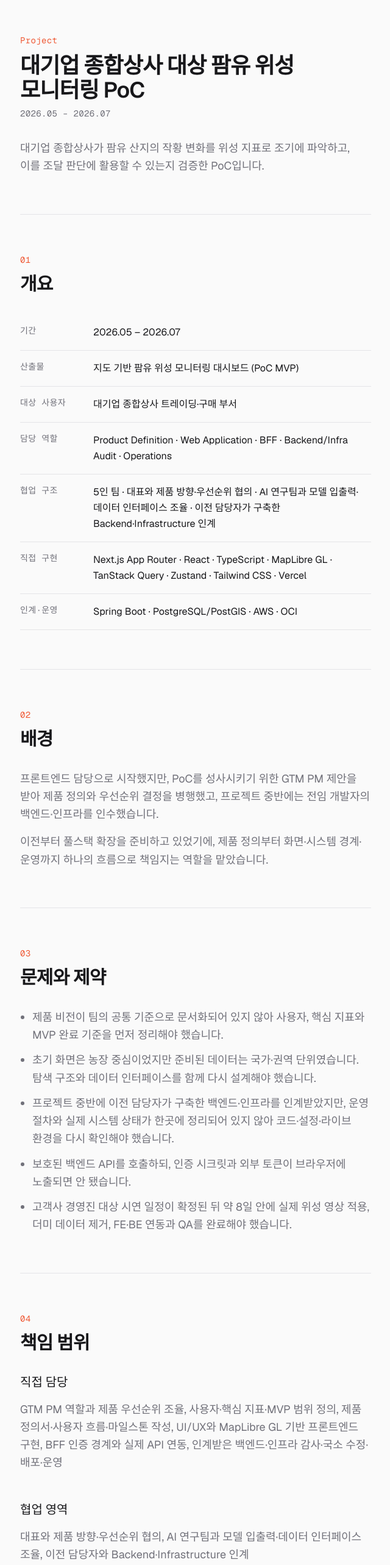
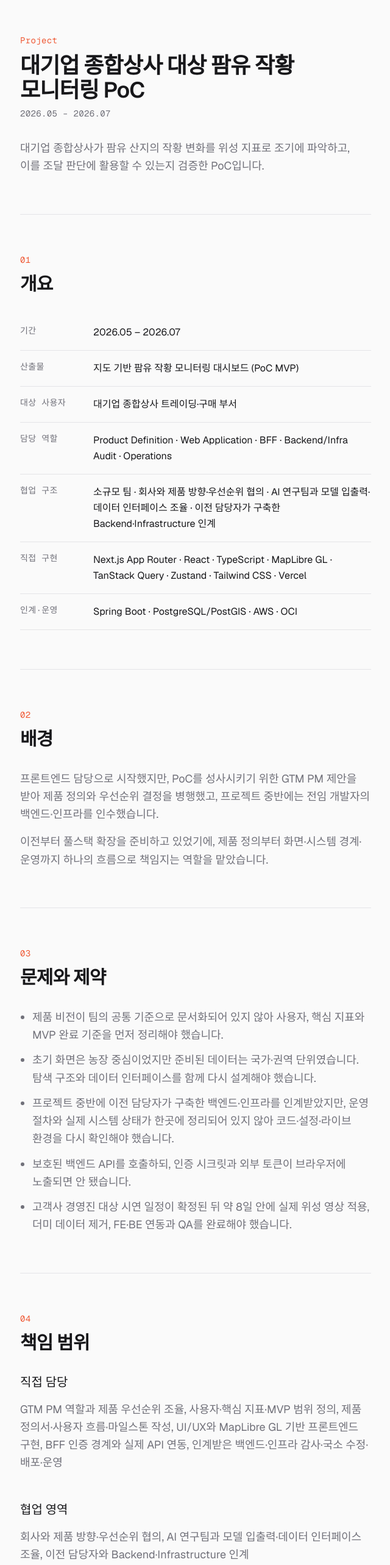
Before and after one commit to Koi-0/koi-dev, a Next.js app: page /projects/palm-monitoring-poc in a window 1280 px wide. Shown: the top 2566 px of the page at 61% size, without its empty margins (319-959 px from the left). Built offline with nearby package versions, Linux system fonts and the light colour scheme.

Commit message:
chore: 프로젝트 명칭·표현 통일 - 팜유 작황 모니터링·수확량 예측·조직 표현 익명화

```diff
--- a/src/app/projects/page.tsx
+++ b/src/app/projects/page.tsx
@@ -17,7 +17,7 @@ const projects: {
 }[] = [
   {
     number: "01",
-    name: "대기업 종합상사 대상 팜유 위성 모니터링 PoC",
+    name: "대기업 종합상사 대상 팜유 작황 모니터링 PoC",
     period: "2026.05 – 2026.07",
     description:
       "대기업 종합상사의 팜유 조달 담당자가 위성 지표를 활용해 농장 상태를 탐색할 수 있는 PoC입니다. 제품 정의, 지도 기반 탐색 화면, BFF 인증 경계 설계와 인계받은 백엔드의 운영 위험 점검 및 일부 수정을 담당했습니다.",
@@ -26,10 +26,10 @@ const projects: {
   },
   {
     number: "02",
-    name: "곡물 예측 B2B SaaS",
+    name: "수확량 예측 B2B SaaS",
     period: "2026.03 – 2026.05",
     description:
-      "곡물 트레이더가 예측 결과와 트랙레코드를 확인하는 B2B 대시보드입니다. 핵심 사용자 흐름, 조직 기반 RLS 멀티테넌시, mock·실데이터 공통 접근 구조를 설계했습니다.",
+      "트레이더가 작물별 수확량 예측 결과와 트랙레코드를 확인하는 B2B 대시보드입니다. 핵심 사용자 흐름, 조직 기반 RLS 멀티테넌시, mock·실데이터 공통 접근 구조를 설계했습니다.",
     keywords: "Frontend · Supabase · Auth/RLS · Multitenancy",
   },
   {
--- a/src/app/projects/palm-monitoring-poc/page.tsx
+++ b/src/app/projects/palm-monitoring-poc/page.tsx
@@ -2,7 +2,7 @@ import Link from "next/link";
 import type { Metadata } from "next";
 
 export const metadata: Metadata = {
-  title: "대기업 종합상사 대상 팜유 위성 모니터링 PoC",
+  title: "대기업 종합상사 대상 팜유 작황 모니터링 PoC",
   description:
     "팜유 조달 담당자가 국가에서 농장까지 탐색하며 위성 지표와 30일 추이를 확인하는 PoC입니다. 제품 정의, 지도 기반 사용자 흐름, BFF 인증 경계, 인계받은 백엔드·인프라의 운영 위험 점검과 국소 수정을 담당했습니다.",
   alternates: { canonical: "/projects/palm-monitoring-poc" },
@@ -13,7 +13,7 @@ const linkRowClass =
 
 const overview: [string, string][] = [
   ["기간", "2026.05 – 2026.07"],
-  ["산출물", "지도 기반 팜유 위성 모니터링 대시보드 (PoC MVP)"],
+  ["산출물", "지도 기반 팜유 작황 모니터링 대시보드 (PoC MVP)"],
   ["대상 사용자", "대기업 종합상사 트레이딩·구매 부서"],
   [
     "담당 역할",
@@ -21,7 +21,7 @@ const overview: [string, string][] = [
   ],
   [
     "협업 구조",
-    "5인 팀 · 대표와 제품 방향·우선순위 협의 · AI 연구팀과 모델 입출력·데이터 인터페이스 조율 · 이전 담당자가 구축한 Backend·Infrastructure 인계",
+    "소규모 팀 · 회사와 제품 방향·우선순위 협의 · AI 연구팀과 모델 입출력·데이터 인터페이스 조율 · 이전 담당자가 구축한 Backend·Infrastructure 인계",
   ],
   [
     "직접 구현",
@@ -50,7 +50,7 @@ const responsibilities = [
   },
   {
     title: "협업 영역",
-    body: "대표와 제품 방향·우선순위 협의, AI 연구팀과 모델 입출력·데이터 인터페이스 조율, 이전 담당자와 Backend·Infrastructure 인계",
+    body: "회사와 제품 방향·우선순위 협의, AI 연구팀과 모델 입출력·데이터 인터페이스 조율, 이전 담당자와 Backend·Infrastructure 인계",
   },
   {
     title: "인계 시 존재하던 시스템",
@@ -304,7 +304,7 @@ export default function PalmMonitoringPocPage() {
         <header>
           <p className={labelClass}>Project</p>
           <h1 className="mt-3 break-keep text-3xl font-semibold tracking-tight sm:text-4xl">
-            대기업 종합상사 대상 팜유 위성 모니터링 PoC
+            대기업 종합상사 대상 팜유 작황 모니터링 PoC
           </h1>
           <p className="mt-2 font-mono text-sm tracking-wide text-muted">
             2026.05 – 2026.07
```
